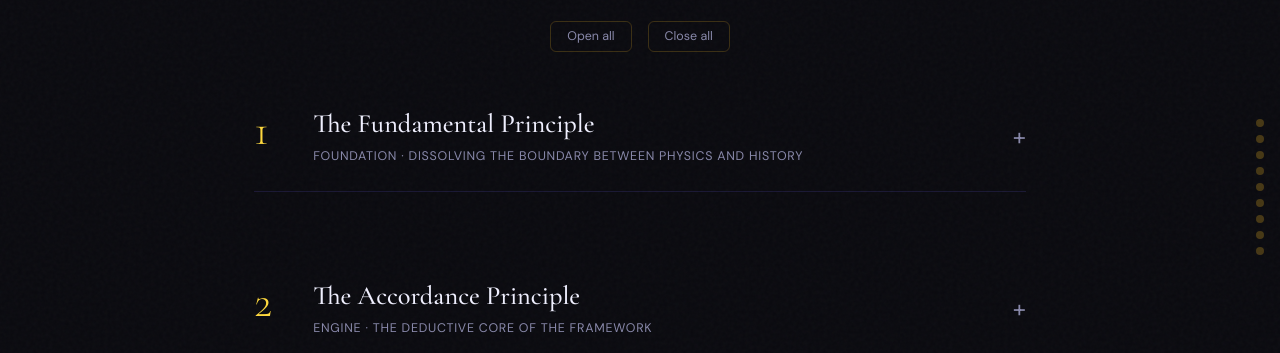
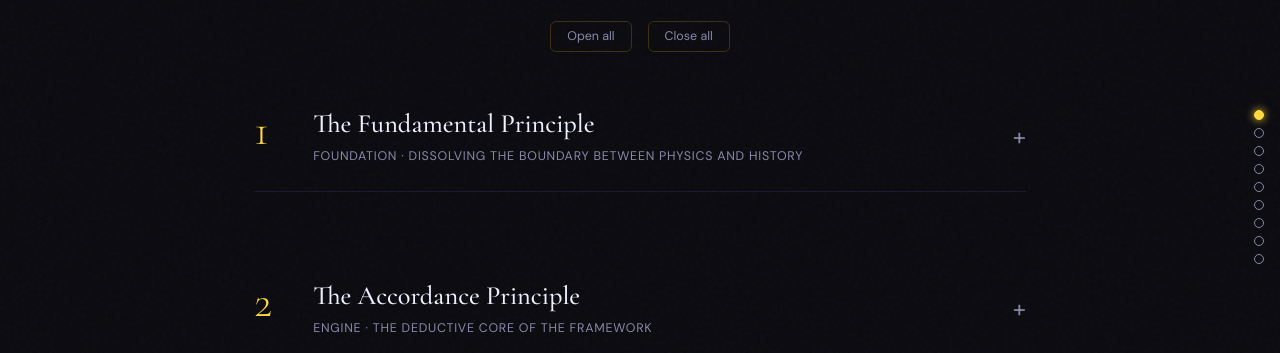
Before and after one commit to brunchwnewton/brunchwnewton.github.io, a Jekyll site: the page built from nexic-reasoning-guide.html, in a window 1280 px wide. Shown: the part 263-616 px from the top of the page. Built offline with Jekyll 4.4.1, drawn with Linux system fonts in a browser that asks for light colours.

Commit message:
Update nexic-reasoning-guide.html

```diff
--- a/nexic-reasoning-guide.html
+++ b/nexic-reasoning-guide.html
@@ -152,11 +152,11 @@ body::before {
   position: relative;
 }
 .nav-dot.active {
-  background: var(--accent-1);
-  border-color: var(--accent-1);
-  box-shadow: 0 0 8px var(--accent-1);
+  background: var(--accent-4);
+  border-color: var(--accent-4);
+  box-shadow: 0 0 8px var(--accent-4);
 }
-.nav-dot:hover { border-color: var(--accent-1); }
+.nav-dot:hover { border-color: var(--accent-4); }
 .nav-dot .tooltip {
   position: absolute;
   right: 20px;
@@ -506,7 +506,7 @@ body::before {
 @media(max-width:500px){
   .topnav-links .hide-mobile{display:none;}
 }
-</style>
+</style></head>
 
 <header style="text-align:center;padding:5.5rem 2rem 2rem;">
   <div style="font-size:0.7rem;text-transform:uppercase;letter-spacing:0.25em;color:rgba(251,191,36,0.5);margin-bottom:0.8rem;">A Generalized Calculus Over Anthropic Parameters</div>
@@ -1207,24 +1207,25 @@ function buildNav() {
   sidebar.innerHTML = '';
   layers.forEach((l, i) => {
     const dot = document.createElement('div');
-    dot.title = titles[i] || ('Layer ' + (i+1));
-    dot.style.cssText = 'width:8px;height:8px;border-radius:50%;background:rgba(251,191,36,0.25);cursor:pointer;transition:all 0.3s;';
+    dot.className = 'nav-dot';
+    dot.innerHTML = `<span class="tooltip">${titles[i]}</span>`;
     dot.addEventListener('click', () => l.scrollIntoView({behavior:'smooth',block:'start'}));
     sidebar.appendChild(dot);
   });
-  updateNav();
 }
 function updateNav() {
-  const dots = document.querySelectorAll('#navSidebar > div');
+  const dots = document.querySelectorAll('.nav-dot');
   const layers = document.querySelectorAll('.layer');
+  const scrollY = window.scrollY + 80;
+  let activeIdx = 0;
   layers.forEach((l, i) => {
-    if (dots[i]) {
-      dots[i].style.background = l.classList.contains('open') ? 'rgba(251,191,36,0.8)' : 'rgba(251,191,36,0.25)';
-      dots[i].style.transform = l.classList.contains('open') ? 'scale(1.3)' : 'scale(1)';
-    }
+    if (l.offsetTop <= scrollY) activeIdx = i;
   });
+  dots.forEach((d, i) => d.classList.toggle('active', i === activeIdx));
 }
+window.addEventListener('scroll', updateNav);
 buildNav();
+updateNav();
 </script>
 
 <script>
```
